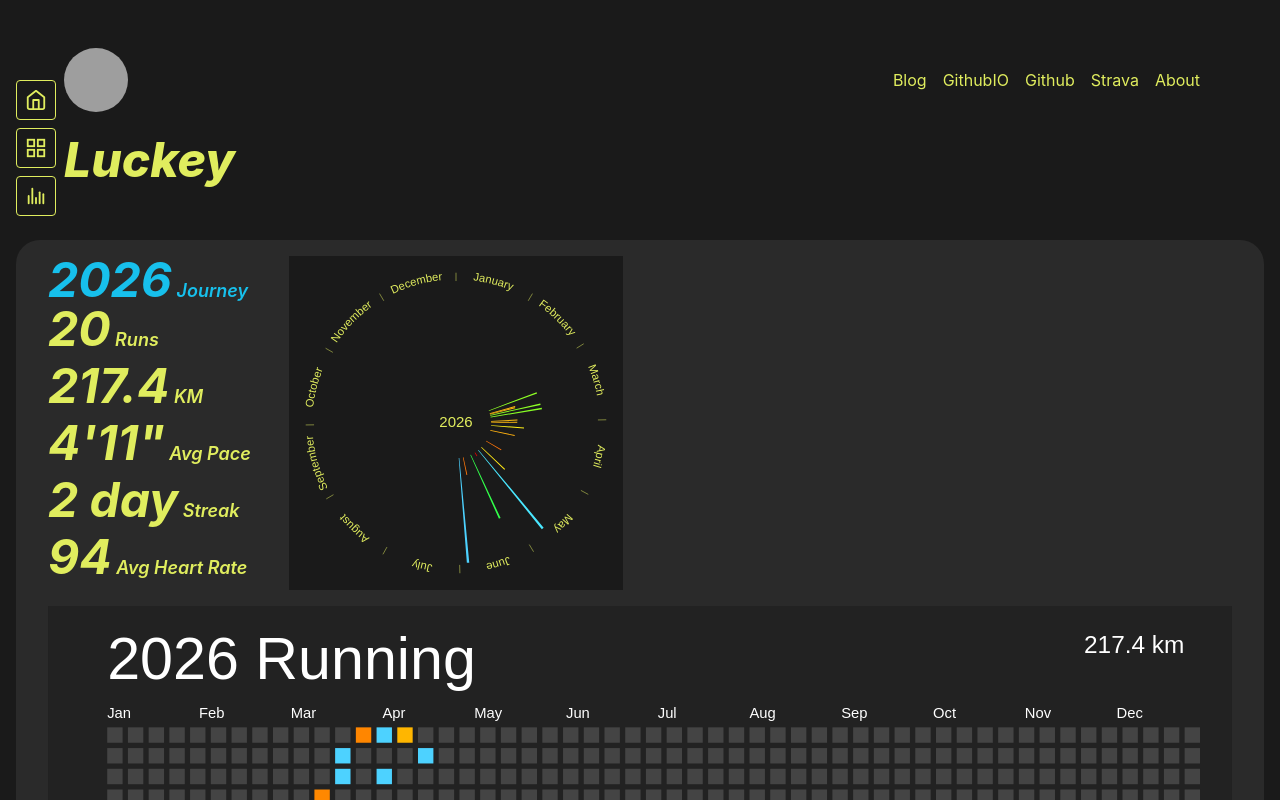
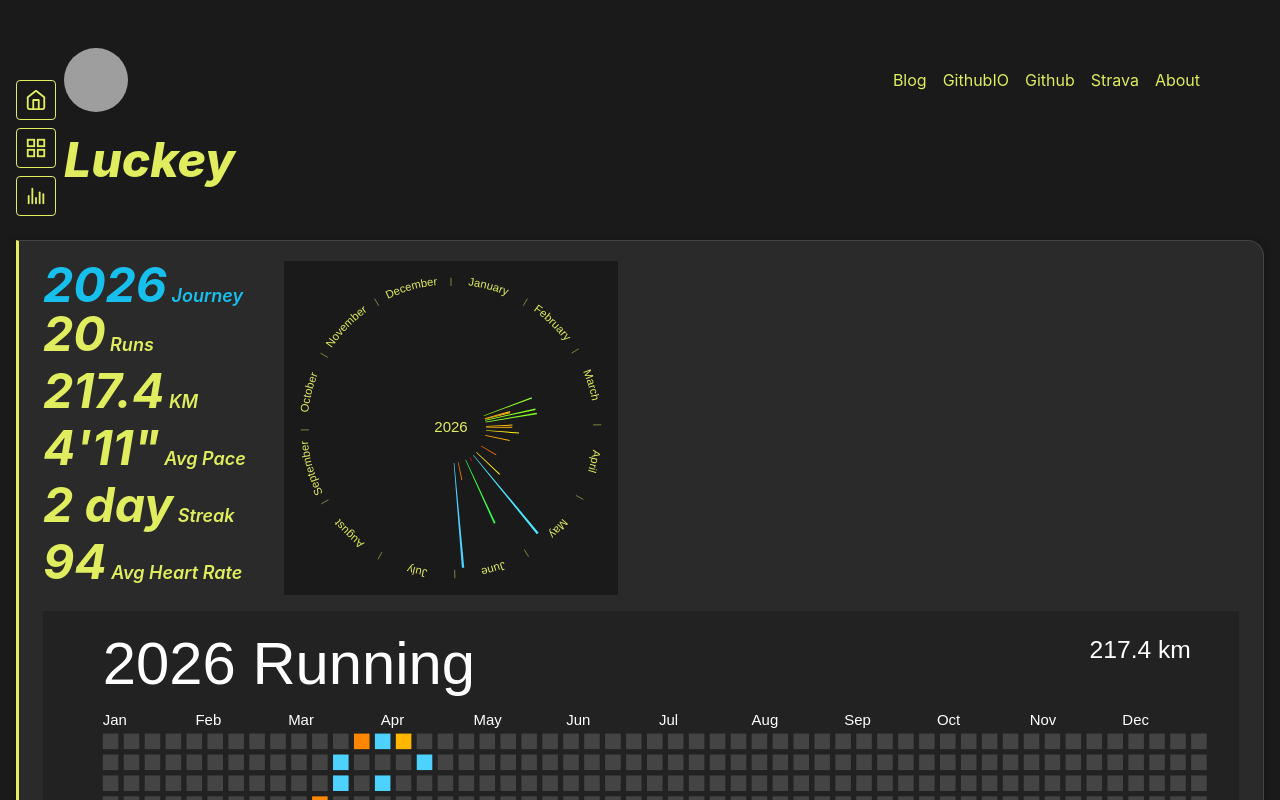
Before and after one commit to Chendaqian/sport-records, a React (Vite) app: page /annual in a window 1280 px wide. Shown: the top 800 px of the page. Built offline with nearby package versions, Linux system fonts and the light colour scheme; grey boxes are pictures that could not be loaded.

Commit message:
refactor: 统一暗色主题 CSS 变量体系，增强卡片视觉层次

```diff
--- a/src/components/FixedNav/index.tsx
+++ b/src/components/FixedNav/index.tsx
@@ -9,12 +9,15 @@ interface FixedNavProps {
 const FixedNav = ({ sidebarVisible, onToggle }: FixedNavProps) => {
   const isToggleMode = !!onToggle;
 
+  const btnClass =
+    'fixed left-4 z-50 flex h-10 w-10 items-center justify-center rounded border border-theme-accent text-theme-accent transition-colors hover:bg-white/20 hover:text-white';
+
   return (
     <>
       {isToggleMode ? (
         <button
           onClick={onToggle}
-          className="fixed left-4 top-20 z-50 flex h-10 w-10 items-center justify-center rounded border border-[rgb(224,237,94)] text-[rgb(224,237,94)] transition-colors hover:bg-white/20 hover:text-white"
+          className={`${btnClass} top-20`}
           aria-label={sidebarVisible ? '折叠侧边栏' : '展开侧边栏'}
           title={sidebarVisible ? '折叠侧边栏' : '展开侧边栏'}
         >
@@ -35,7 +38,7 @@ const FixedNav = ({ sidebarVisible, onToggle }: FixedNavProps) => {
       ) : (
         <Link
           to="/"
-          className="fixed left-4 top-20 z-50 flex h-10 w-10 items-center justify-center rounded border border-[rgb(224,237,94)] text-[rgb(224,237,94)] transition-colors hover:bg-white/20 hover:text-white"
+          className={`${btnClass} top-20`}
           title="返回首页"
         >
           <svg
@@ -55,7 +58,7 @@ const FixedNav = ({ sidebarVisible, onToggle }: FixedNavProps) => {
       )}
       <Link
         to="/posters"
-        className="fixed left-4 top-[128px] z-50 flex h-10 w-10 items-center justify-center rounded border border-[rgb(224,237,94)] text-[rgb(224,237,94)] transition-colors hover:bg-white/20 hover:text-white"
+        className={`${btnClass} top-[128px]`}
         title="年度海报"
       >
         <svg
@@ -75,7 +78,7 @@ const FixedNav = ({ sidebarVisible, onToggle }: FixedNavProps) => {
       </Link>
       <Link
         to="/annual"
-        className="fixed left-4 top-[176px] z-50 flex h-10 w-10 items-center justify-center rounded border border-[rgb(224,237,94)] text-[rgb(224,237,94)] transition-colors hover:bg-white/20 hover:text-white"
+        className={`${btnClass} top-[176px]`}
         title="年度回顾"
       >
         <svg
@@ -94,7 +97,7 @@ const FixedNav = ({ sidebarVisible, onToggle }: FixedNavProps) => {
           <line x1="20" y1="20" x2="20" y2="10" />
         </svg>
       </Link>
-      <ScrollToTop />
+      <ScrollToTop btnClass={btnClass} />
     </>
   );
 };
--- a/src/components/HamburgerMenu/index.tsx
+++ b/src/components/HamburgerMenu/index.tsx
@@ -7,7 +7,7 @@ const HamburgerMenu = ({ isOpen, onToggle }: HamburgerMenuProps) => {
   return (
     <button
       onClick={onToggle}
-      className="fixed left-4 top-20 z-50 flex h-10 w-10 items-center justify-center rounded border border-[rgb(224,237,94)] text-[rgb(224,237,94)] transition-colors hover:bg-white/20 hover:text-white"
+      className="fixed left-4 top-20 z-50 flex h-10 w-10 items-center justify-center rounded border border-theme-accent text-theme-accent transition-colors hover:bg-white/20 hover:text-white"
       aria-label={isOpen ? '折叠侧边栏' : '展开侧边栏'}
       title={isOpen ? '折叠侧边栏' : '展开侧边栏'}
     >
--- a/src/components/Layout/style.module.css
+++ b/src/components/Layout/style.module.css
@@ -1,4 +1,4 @@
 .body {
-  background-color: rgb(26, 26, 26);
-  color: rgb(224, 237, 94);
+  background-color: var(--color-bg);
+  color: var(--color-text);
 }
--- a/src/components/RunMap/style.module.css
+++ b/src/components/RunMap/style.module.css
@@ -22,11 +22,11 @@
   margin-top: 0.1rem;
   font-size: 1rem;
   text-align: center;
-  color: white;
+  color: var(--color-button-text);
 }
 
 .selected {
-  color: rgb(224, 237, 94);
+  color: var(--color-accent);
 }
 
 .runTitle {
--- a/src/components/RunTable/style.module.css
+++ b/src/components/RunTable/style.module.css
@@ -13,11 +13,20 @@
   margin: 2rem 0 5rem 0;
 
   :is(thead) {
-    color: rgb(204, 204, 204);
+    color: var(--color-text-muted);
     text-align: center;
+    font-size: 0.875rem;
+    font-weight: 500;
 
     :is(th) {
-      padding: 0.5rem;
+      padding: 0.6rem 0.5rem;
+      cursor: pointer;
+      user-select: none;
+      border-bottom: 2px solid var(--color-border);
+    }
+
+    :is(th):hover {
+      color: var(--color-accent);
     }
   }
 }
@@ -37,7 +46,7 @@
   }
 
   &:nth-child(even) {
-    background: rgba(255, 255, 255, 0.03);
+    background: var(--color-table-stripe);
   }
 
   &:nth-child(odd) {
@@ -45,8 +54,8 @@
   }
 
   &:hover {
-    background: rgba(224, 237, 94, 0.08) !important;
-    border-left-color: rgb(224, 237, 94);
+    background: var(--color-table-hover) !important;
+    border-left-color: var(--color-accent);
     padding-left: 4px;
   }
 }
@@ -59,7 +68,7 @@
 }
 
 .rowNum {
-  color: rgb(102, 102, 102);
+  color: var(--color-text-muted);
   font-size: 0.75rem;
 }
 
@@ -69,7 +78,7 @@
 }
 
 .runDate {
-  color: rgb(204, 204, 204);
+  color: var(--color-text-secondary);
 }
 
 .pagination {
@@ -86,10 +95,10 @@
   min-width: 2rem;
   height: 2rem;
   padding: 0 0.5rem;
-  border: 1px solid rgb(68, 68, 68);
+  border: 1px solid var(--color-border);
   border-radius: 4px;
-  background: rgb(26, 26, 26);
-  color: rgb(204, 204, 204);
+  background: var(--color-page-btn-bg);
+  color: var(--color-page-btn-text);
   font-size: 0.875rem;
   cursor: pointer;
   transition:
@@ -97,8 +106,8 @@
     border-color 0.15s;
 
   &:hover:not(:disabled):not(.active) {
-    background: rgb(45, 45, 45);
-    border-color: rgb(102, 102, 102);
+    background: var(--color-page-btn-hover-bg);
+    border-color: var(--color-page-btn-border-hover);
   }
 
   &:disabled {
@@ -108,8 +117,8 @@
 }
 
 .active {
-  background: rgb(200, 60, 60);
-  border-color: rgb(200, 60, 60);
+  background: var(--color-page-btn-active);
+  border-color: var(--color-page-btn-active);
   color: #fff;
   font-weight: 600;
 }
@@ -120,11 +129,11 @@
   justify-content: center;
   min-width: 2rem;
   height: 2rem;
-  color: rgb(136, 136, 136);
+  color: var(--color-text-muted-light);
 }
 
 .pageInfo {
   margin-left: 1rem;
-  color: rgb(136, 136, 136);
+  color: var(--color-text-muted-light);
   font-size: 0.8rem;
 }
--- a/src/components/ScrollToTop/index.tsx
+++ b/src/components/ScrollToTop/index.tsx
@@ -11,7 +11,7 @@ const getScrollTop = (): number => {
   );
 };
 
-const ScrollToTop = () => {
+const ScrollToTop = ({ btnClass }: { btnClass: string }) => {
   const [visible, setVisible] = useState(false);
 
   useEffect(() => {
@@ -47,14 +47,14 @@ const ScrollToTop = () => {
     document.documentElement.scrollTo({ top: 0, behavior: 'smooth' });
   };
 
+  const visibilityClass = visible
+    ? 'opacity-100'
+    : 'pointer-events-none opacity-0';
+
   return (
     <button
       onClick={scrollToTop}
-      className={`fixed left-4 top-[224px] z-50 flex h-10 w-10 items-center justify-center rounded
-        border border-[rgb(224,237,94)] text-[rgb(224,237,94)]
-        transition-all duration-300
-        ease-in-out hover:bg-white/20 hover:text-white
-        ${visible ? 'opacity-100' : 'pointer-events-none opacity-0'}`}
+      className={`${btnClass} top-[224px] transition-all duration-300 ease-in-out ${visibilityClass}`}
       aria-label="滚动到顶部"
       title="滚动到顶部"
     >
--- a/src/pages/posters.tsx
+++ b/src/pages/posters.tsx
@@ -12,7 +12,7 @@ const Posters = () => (
     <FixedNav />
     <div className="w-full">
       <Suspense
-        fallback={<div className="text-center text-[rgb(136,136,136)]">Loading...</div>}
+        fallback={<div className="text-center text-theme-text-muted-light">Loading...</div>}
       >
         <GridSvg className="mb-8 h-auto w-full" />
         <GithubSvg className="mb-8 h-auto w-full" />
--- a/src/styles/index.css
+++ b/src/styles/index.css
@@ -1,6 +1,30 @@
 @tailwind base;
 @tailwind components;
 @tailwind utilities;
+
+/* ── 暗色主题 CSS 自定义属性 ── */
+:root {
+  --color-bg: rgb(26, 26, 26);
+  --color-card: #2a2a2a;
+  --color-text: rgb(224, 237, 94);
+  --color-text-secondary: rgb(204, 204, 204);
+  --color-text-muted: rgb(102, 102, 102);
+  --color-text-muted-light: rgb(136, 136, 136);
+  --color-border: rgb(68, 68, 68);
+  --color-accent: rgb(224, 237, 94);
+  --color-hover-bg: rgba(255, 255, 255, 0.05);
+  --color-table-stripe: rgba(255, 255, 255, 0.03);
+  --color-table-hover: rgba(224, 237, 94, 0.08);
+  --color-page-btn-bg: rgb(26, 26, 26);
+  --color-page-btn-hover-bg: rgb(45, 45, 45);
+  --color-page-btn-active: rgb(200, 60, 60);
+  --color-page-btn-text: rgb(204, 204, 204);
+  --color-page-btn-border-hover: rgb(102, 102, 102);
+  --color-hr: rgba(255, 255, 255, 0.1);
+  --color-sienna: #cd853f;
+  --color-button-text: white;
+  --color-page-info: rgb(136, 136, 136);
+}
 
 img::selection {
   background: transparent;
@@ -23,15 +47,24 @@ iframe {
 hr {
   border-top: none;
   border-bottom: 1px solid;
-  border-color: #0003;
-  margin: 2rem 0;
+  border-color: var(--color-hr);
+  margin: 1rem 0;
 }
 
 ._statForType_1nqem_9 {
   margin-top: 1rem;
-  background-color: #2a2a2a;
-  border-radius: 1.5rem;
-  padding: 1rem 2rem;
+  background-color: var(--color-card);
+  border: 1px solid var(--color-border);
+  border-left: 3px solid var(--color-accent);
+  border-radius: 0 1rem 1rem 0;
+  padding: 1.25rem 1.5rem;
+  box-shadow: 0 2px 8px rgba(0, 0, 0, 0.3);
+  transition: border-color 0.2s ease, box-shadow 0.2s ease;
+}
+
+._statForType_1nqem_9:hover {
+  border-color: var(--color-accent);
+  box-shadow: 0 4px 16px rgba(224, 237, 94, 0.08);
 }
 
 ._difuni_div {
@@ -48,7 +81,7 @@ section .w-full.pb-2 {
 }
 
 ._b_corSienna {
-  color: Sienna;
+  color: var(--color-sienna);
 }
 
 hr {
--- a/tailwind.config.js
+++ b/tailwind.config.js
@@ -15,7 +15,20 @@ export default {
         'sans-serif',
       ],
     },
-    extend: {},
+    extend: {
+      colors: {
+        'theme-bg': 'var(--color-bg)',
+        'theme-card': 'var(--color-card)',
+        'theme-text': 'var(--color-text)',
+        'theme-text-secondary': 'var(--color-text-secondary)',
+        'theme-text-muted': 'var(--color-text-muted)',
+        'theme-text-muted-light': 'var(--color-text-muted-light)',
+        'theme-border': 'var(--color-border)',
+        'theme-accent': 'var(--color-accent)',
+        'theme-button-text': 'var(--color-button-text)',
+        'theme-hover-bg': 'var(--color-hover-bg)',
+      },
+    },
   },
   plugins: [],
 };
```
